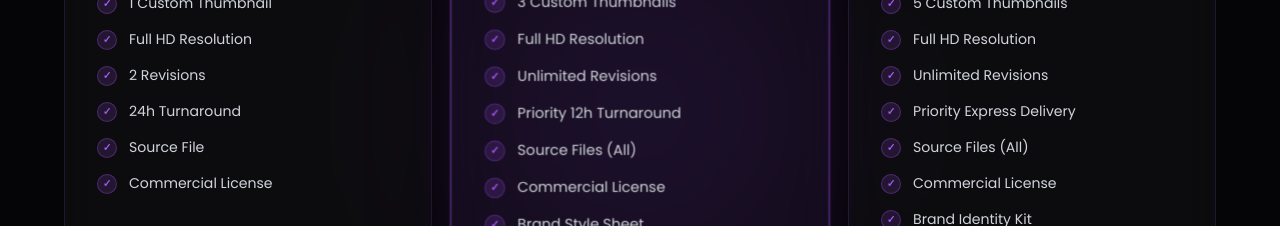
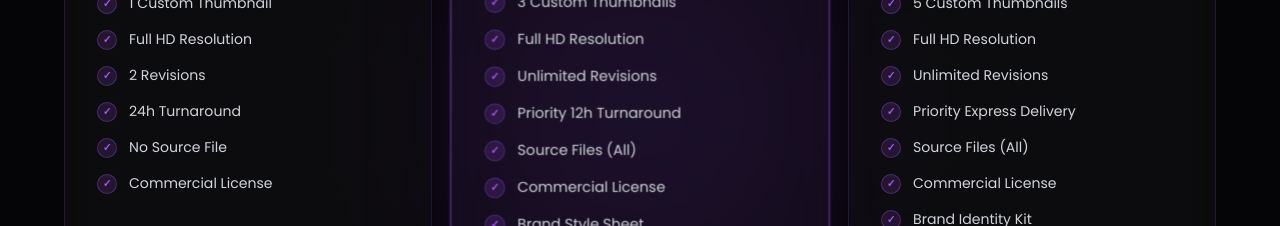
Before and after one commit to FireGamingashu/ashufx-portfolio, a Next.js app: page / in a window 1280 px wide. Shown: the part 3040-3266 px from the top of the page. Built offline with nearby package versions, Linux system fonts and the light colour scheme; no server answers; the database is empty.

Commit message:
Update Pricing.tsx

```diff
--- a/app/components/Pricing.tsx
+++ b/app/components/Pricing.tsx
@@ -14,7 +14,7 @@ const plans = [
       "Full HD Resolution",
       "2 Revisions",
       "24h Turnaround",
-      "Source File",
+      "No Source File",
       "Commercial License",
     ],
     cta: "Order Now",
```
